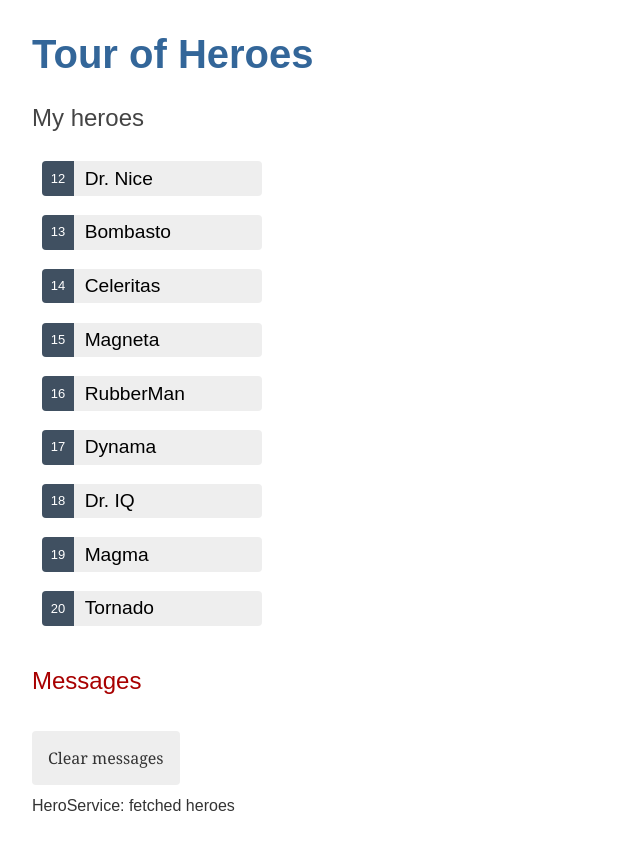
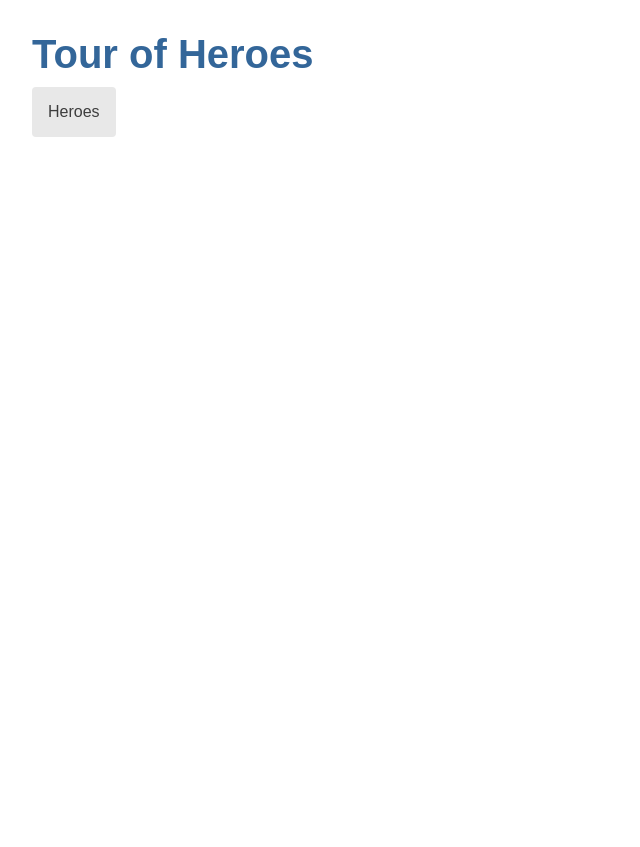
Before and after one commit to Halytskyi5/tour-of-heroes, an Angular app in the folder angular-tour-of-heroes/: page / in a window 1280 px wide. Shown: the whole page, without its empty margins (0-640 px from the left). After the commit the page ends 800 px from the top, so only its background shows below. Built offline with nearby package versions, Linux system fonts and the light colour scheme.

Commit message:
before dashboard component

```diff
--- a/angular-tour-of-heroes/src/app/app.component.html
+++ b/angular-tour-of-heroes/src/app/app.component.html
@@ -1,3 +1,6 @@
 <h1>{{ title }}</h1>
-<app-heroes></app-heroes>
+<nav>
+  <a routerLink="/heroes">Heroes</a>
+</nav>
+<router-outlet/>
 <app-messages></app-messages>
--- a/angular-tour-of-heroes/src/app/app.component.scss
+++ b/angular-tour-of-heroes/src/app/app.component.scss
@@ -0,0 +1,21 @@
+/* AppComponent's private CSS styles */
+h1 {
+  margin-bottom: 0;
+}
+nav a {
+  padding: 1rem;
+  text-decoration: none;
+  margin-top: 10px;
+  display: inline-block;
+  background-color: #e8e8e8;
+  color: #3d3d3d;
+  border-radius: 4px;
+}
+
+nav a:hover {
+  color: white;
+  background-color: #42545C;
+}
+nav a:active {
+  background-color: black;
+}
--- a/angular-tour-of-heroes/src/app/app.component.ts
+++ b/angular-tour-of-heroes/src/app/app.component.ts
@@ -1,13 +1,16 @@
 import { Component } from '@angular/core';
 import { HeroesComponent} from './heroes/heroes.component';
 import { MessagesComponent } from './messages/messages.component';
+import { RouterOutlet, RouterLink } from '@angular/router';
 
 @Component({
   standalone: true, // !!!!!
   selector: 'app-root',
   imports:[
     HeroesComponent,
-    MessagesComponent
+    MessagesComponent,
+    RouterOutlet,
+    RouterLink
   ],
   templateUrl: './app.component.html',
   styleUrl: './app.component.scss'
--- a/angular-tour-of-heroes/src/app/app.routes.ts
+++ b/angular-tour-of-heroes/src/app/app.routes.ts
@@ -1,3 +1,16 @@
 import { Routes } from '@angular/router';
+import { HeroesComponent } from './heroes/heroes.component';
+import {AppComponent} from './app.component';
 
-export const routes: Routes = [];
+export const routes: Routes = [
+  /*{
+    path: '',
+    title: 'Home page',
+    component: AppComponent
+  },*/
+  {
+    path: 'heroes',
+    title: 'All heroes',
+    component: HeroesComponent
+  }
+];
--- a/angular-tour-of-heroes/src/app/hero-detail/hero-detail.component.scss
+++ b/angular-tour-of-heroes/src/app/hero-detail/hero-detail.component.scss
@@ -0,0 +1,24 @@
+/* HeroDetailComponent's private CSS styles */
+label {
+  color: #435960;
+  font-weight: bold;
+}
+input {
+  font-size: 1em;
+  padding: .5rem;
+}
+button {
+  margin-top: 20px;
+  background-color: #eee;
+  padding: 1rem;
+  border-radius: 4px;
+  font-size: 1rem;
+}
+button:hover {
+  background-color: #cfd8dc;
+}
+button:disabled {
+  background-color: #eee;
+  color: #ccc;
+  cursor: auto;
+}
```
